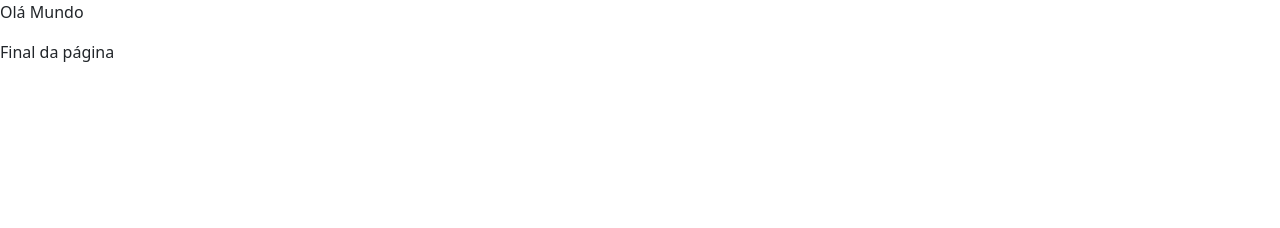
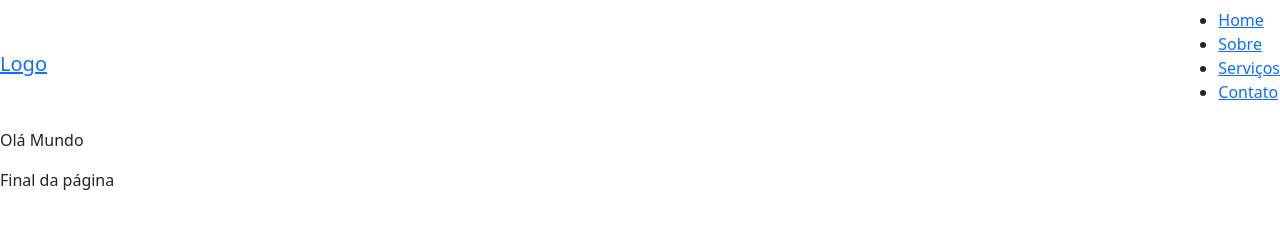
Before and after one commit to AffonsoEly/TreinandoHTML, a plain HTML site: page Index.html in a window 1280 px wide. Drawn offline with nearby package versions, Linux system fonts and the light colour scheme.

Commit message:
Inclusão de launch, logo,script e algumas estrututuras simples de CSS tudo manual

```diff
--- a/Index.html
+++ b/Index.html
@@ -7,12 +7,22 @@
     <link rel="stylesheet" href="Style.css">
     <title>Treinado HTML</title>
 </head>
-<header>
-    <navbar> </navbar>
+<body>
+    <header>
 
-</header>
-<body>
+        <nav class="navbar">
+            <div class="navbar-brand">
+                <a href="/Imagens/img.png">Logo</a>
+            </div>
+            <ul class="navbar-links">
+                <li><a href="#">Home</a></li>
+                <li><a href="#">Sobre</a></li>
+                <li><a href="#">Serviços</a></li>
+                <li><a href="#">Contato</a></li>
+            </ul>
+        </nav>
 
+    </header>
     <div>
         <form>
             <p>Olá Mundo</p>
@@ -20,7 +30,7 @@
 
     </div>
 
-
+    <script src="script.js"></script>
 </body>
 <footer>
 
--- a/Style.css
+++ b/Style.css
@@ -3,3 +3,13 @@
     padding: 0; /* Reset de margens */
     box-sizing: border-box; /* faz com que padding e border não aumentem a largura total dos elementos*/
 }
+
+.navbar {
+    display: flex;
+    justify-content: space-between;
+    align-items: center;
+}
+
+.body {
+    font-family: sans-serif;
+}
```
Also changed, not shown: Imagens/img.png (added), script.js (added).
